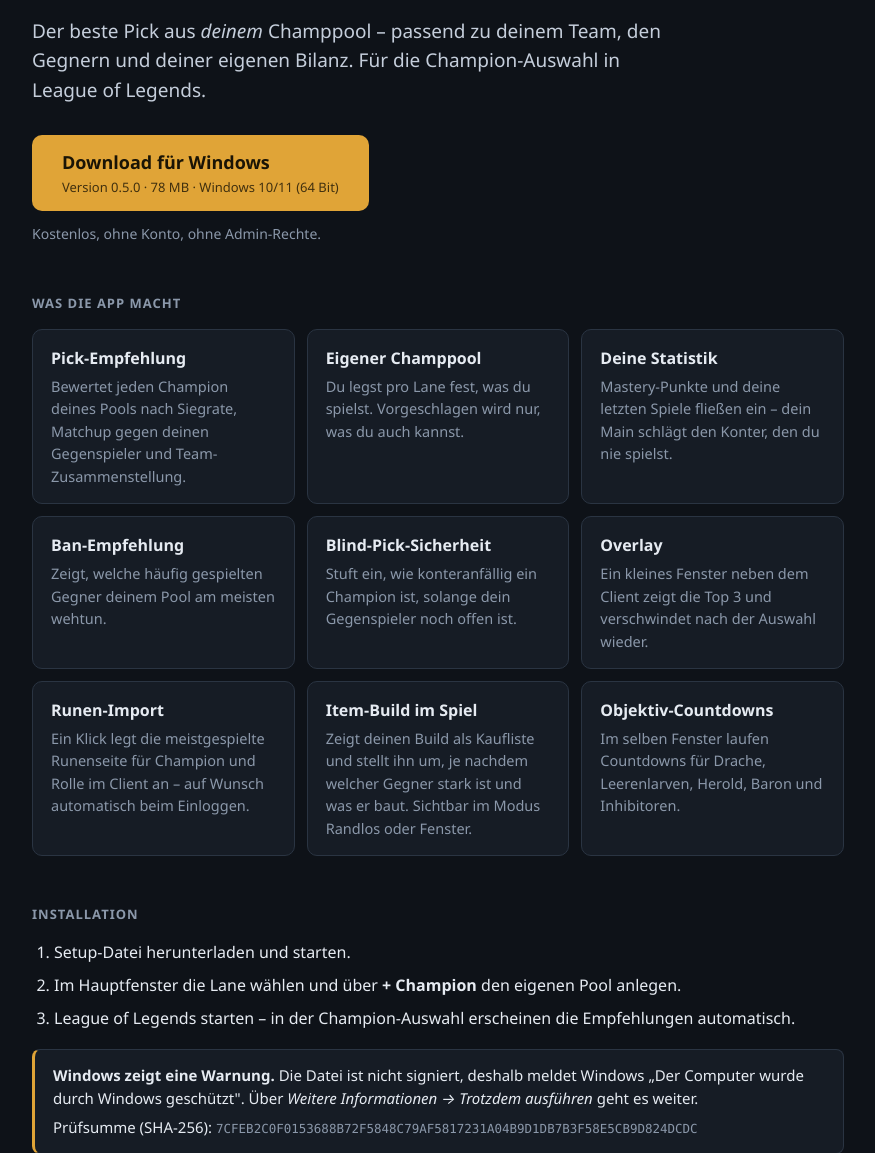
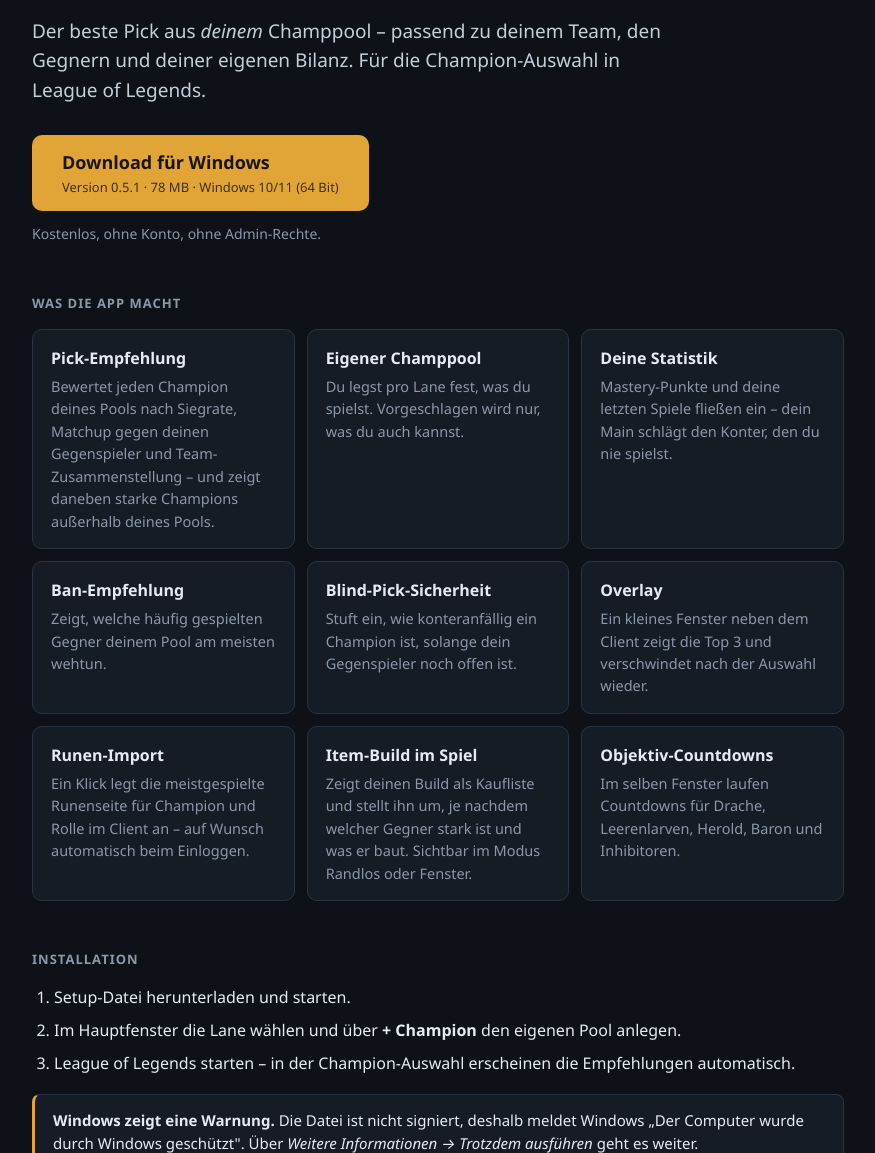
Before and after one commit to karlson79/draft-coach, a plain HTML site: page index.html in a window 1280 px wide. Shown: the part 147-1300 px from the top of the page, without its empty margins (202-1077 px from the left). Drawn offline with Linux system fonts and the light colour scheme.

Commit message:
Downloadseite auf Version 0.5.1 umstellen
Co-Authored-By: Claude Fable 5.2 <noreply@anthropic.com>

```diff
--- a/index.html
+++ b/index.html
@@ -53,15 +53,15 @@
     </div>
     <p class="lead">Der beste Pick aus <em>deinem</em> Champpool – passend zu deinem Team, den Gegnern und deiner eigenen Bilanz. Für die Champion-Auswahl in League of Legends.</p>
 
-    <a class="download" href="https://github.com/karlson79/draft-coach/releases/latest/download/Draft-Coach-Setup-0.5.0.exe">
+    <a class="download" href="https://github.com/karlson79/draft-coach/releases/latest/download/Draft-Coach-Setup-0.5.1.exe">
       Download für Windows
-      <small>Version 0.5.0 · 78 MB · Windows 10/11 (64 Bit)</small>
+      <small>Version 0.5.1 · 78 MB · Windows 10/11 (64 Bit)</small>
     </a>
     <p class="meta">Kostenlos, ohne Konto, ohne Admin-Rechte.</p>
 
     <h2>Was die App macht</h2>
     <div class="grid">
-      <div class="card"><h3>Pick-Empfehlung</h3><p>Bewertet jeden Champion deines Pools nach Siegrate, Matchup gegen deinen Gegenspieler und Team-Zusammenstellung.</p></div>
+      <div class="card"><h3>Pick-Empfehlung</h3><p>Bewertet jeden Champion deines Pools nach Siegrate, Matchup gegen deinen Gegenspieler und Team-Zusammenstellung – und zeigt daneben starke Champions außerhalb deines Pools.</p></div>
       <div class="card"><h3>Eigener Champpool</h3><p>Du legst pro Lane fest, was du spielst. Vorgeschlagen wird nur, was du auch kannst.</p></div>
       <div class="card"><h3>Deine Statistik</h3><p>Mastery-Punkte und deine letzten Spiele fließen ein – dein Main schlägt den Konter, den du nie spielst.</p></div>
       <div class="card"><h3>Ban-Empfehlung</h3><p>Zeigt, welche häufig gespielten Gegner deinem Pool am meisten wehtun.</p></div>
@@ -80,7 +80,7 @@
     </ol>
     <div class="note">
       <p><strong>Windows zeigt eine Warnung.</strong> Die Datei ist nicht signiert, deshalb meldet Windows „Der Computer wurde durch Windows geschützt". Über <em>Weitere Informationen → Trotzdem ausführen</em> geht es weiter.</p>
-      <p>Prüfsumme (SHA-256): <code>7CFEB2C0F0153688B72F5848C79AF5817231A04B9D1DB7B3F58E5CB9D824DCDC</code></p>
+      <p>Prüfsumme (SHA-256): <code>040BB6068DBE3D6043264531AEE214D482C916FF92387150E5BCD0DF88824FEC</code></p>
     </div>
 
     <h2>Gut zu wissen</h2>
```
